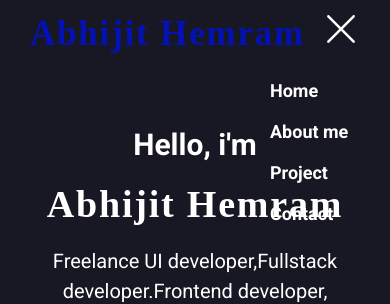
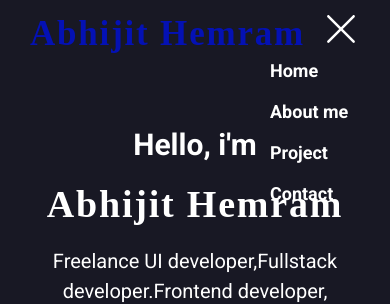
Before and after one commit to abhijitlimited1/personal-portfolio, a React (Vite) app: page / in a window 390 px wide. Both pictures are taken after a click on the element 341 px from the left and 33 px from the top of the page. Shown: the top 304 px of the page. Built offline with nearby package versions, Linux system fonts and the light colour scheme.

Commit message:
change css

```diff
--- a/src/Component/Navbar/Navbar.jsx
+++ b/src/Component/Navbar/Navbar.jsx
@@ -1,28 +1,57 @@
-import React, {useState} from "react";
+import React, { useState } from "react";
 import styles from "./Navbar.module.css";
 import { IoReorderThreeOutline } from "react-icons/io5";
 import { RxCross1 } from "react-icons/rx";
 
-function Navbar(){
+function Navbar() {
+  const [activeLink, setActiveLink] = useState("");
 
-    const [activeLink,setActiveLink] = useState("")
+  const [lines, setLines] = useState(true);
 
-    const [lines,setLines] = useState(true);
+  function handleClick(link) {
+    setActiveLink(link);
+  }
 
-    function handleClick(link){
-        setActiveLink(link)
-    }
-
-    return <nav className={styles.container}>
-            <h1 className={styles.title}>Abhijit Hemram</h1>
-            <div onClick={() => setLines(!lines)} className={styles.line}>{lines ? <IoReorderThreeOutline /> : <RxCross1 />}</div>
-            <ul className={`${styles.links} ${!lines ? styles.show : ""}`}>
-                <li onClick={() => handleClick("home")} className={`${styles.link} ${activeLink === "home" && styles.active}`}><a href="#home">Home</a></li>
-                <li onClick={() => handleClick("about")} className={`${styles.link} ${activeLink === "about" && styles.active}`}><a href="#about">About me</a></li>
-                <li onClick={() => handleClick("project")} className={`${styles.link} ${activeLink === "project" && styles.active}`}><a href="#project">Project</a></li>
-                <li onClick={() => handleClick("contact")} className={`${styles.link} ${activeLink === "contact" && styles.active}`}><a href="#contact">Contact</a></li>
-            </ul>
+  return (
+    <nav className={styles.container}>
+      <h1 className={styles.title}>Abhijit Hemram</h1>
+      <div onClick={() => setLines(!lines)} className={styles.line}>
+        {lines ? <IoReorderThreeOutline /> : <RxCross1 />}
+      </div>
+      <ul className={`${styles.links} ${!lines ? styles.show : ""}`}>
+        <li
+          onClick={() => handleClick("home")}
+          className={`${styles.link} ${activeLink === "home" && styles.active}`}
+        >
+          <a href="#home">Home</a>
+        </li>
+        <li
+          onClick={() => handleClick("about")}
+          className={`${styles.link} ${
+            activeLink === "about" && styles.active
+          }`}
+        >
+          <a href="#about">About me</a>
+        </li>
+        <li
+          onClick={() => handleClick("project")}
+          className={`${styles.link} ${
+            activeLink === "project" && styles.active
+          }`}
+        >
+          <a href="#project">Project</a>
+        </li>
+        <li
+          onClick={() => handleClick("contact")}
+          className={`${styles.link} ${
+            activeLink === "contact" && styles.active
+          }`}
+        >
+          <a href="#contact">Contact</a>
+        </li>
+      </ul>
     </nav>
+  );
 }
 
 export default Navbar;
--- a/src/Component/Navbar/Navbar.module.css
+++ b/src/Component/Navbar/Navbar.module.css
@@ -49,7 +49,7 @@
         width: 100px;
         position: absolute;
         display: none;
-        top: 60px;
+        top: 40px;
         right: 100px;
     }
     .link{
```
